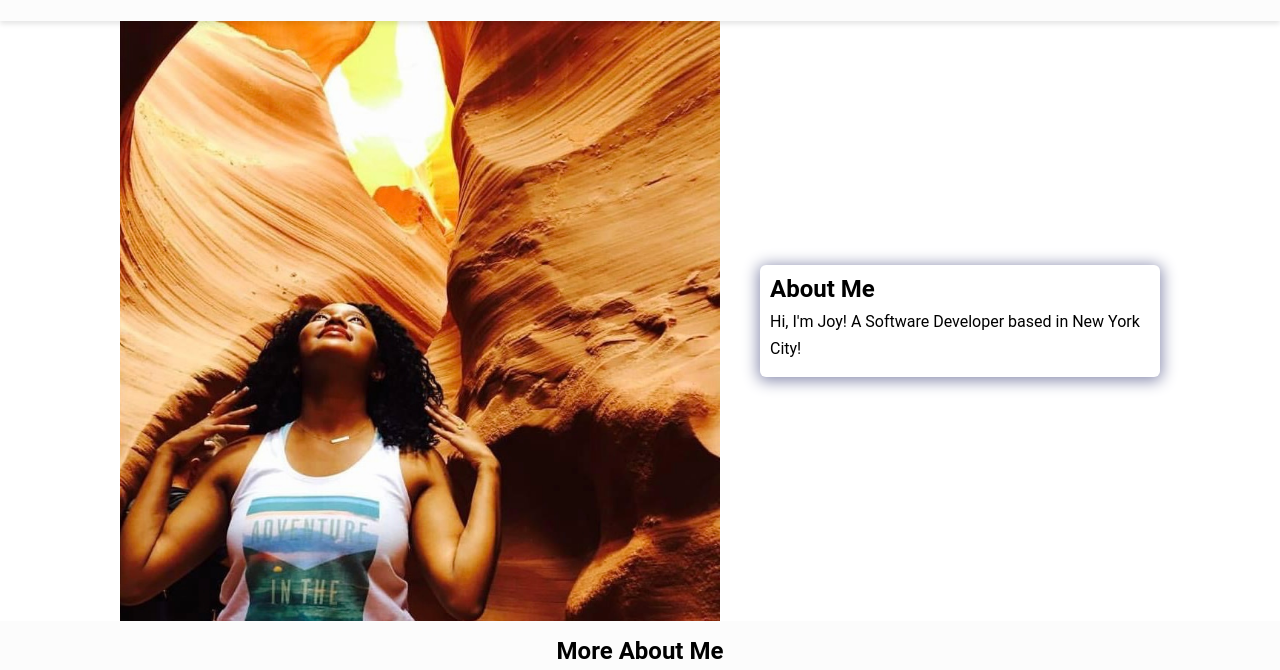
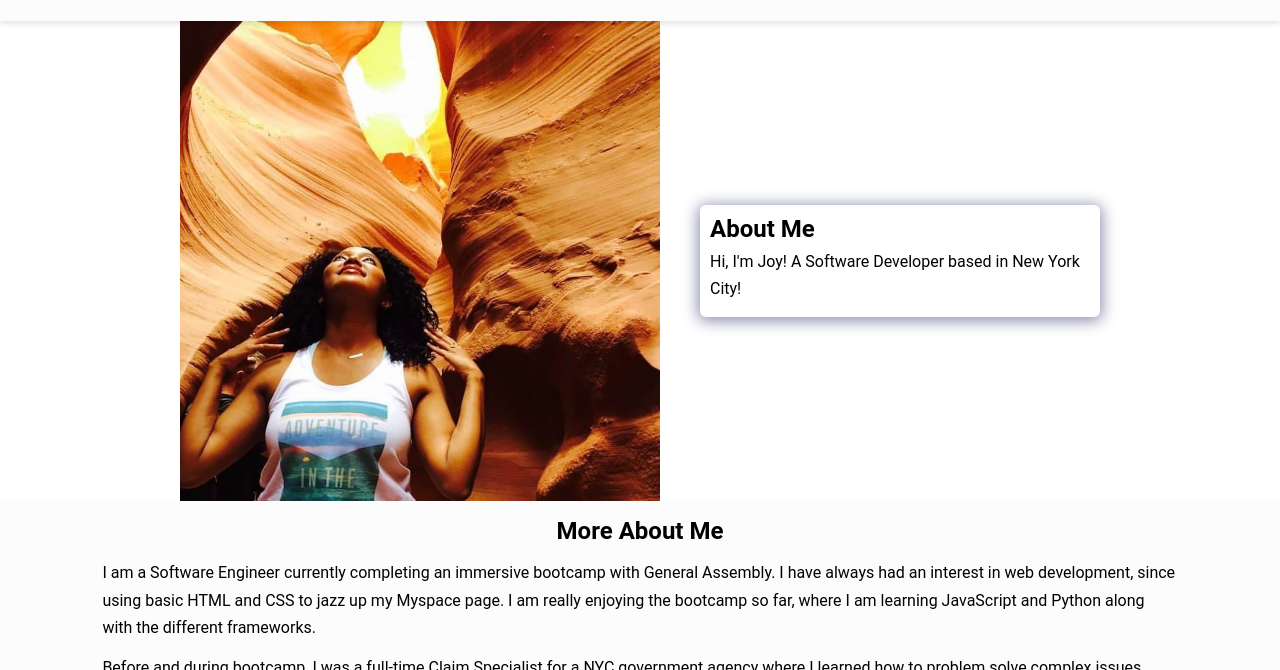
Before and after one commit to joyphillip/Dev-Portfolio, a plain HTML site: page index.html in a window 1280 px wide. Shown: the part 55-725 px from the top of the page. Drawn offline with nearby package versions, Linux system fonts and the light colour scheme; files whose address does not match are found by name.

Commit message:
updated profile pic size

```diff
--- a/portfolio/css/style.css
+++ b/portfolio/css/style.css
@@ -99,8 +99,10 @@
   }
 
   .hero img {
-    height: 37.5rem;
-    width: 37.5rem;
+    /* height: 37.5rem;
+    width: 37.5rem; */
+    height: 30rem;
+    width: 30rem;
   }
 
   .bio {
```
